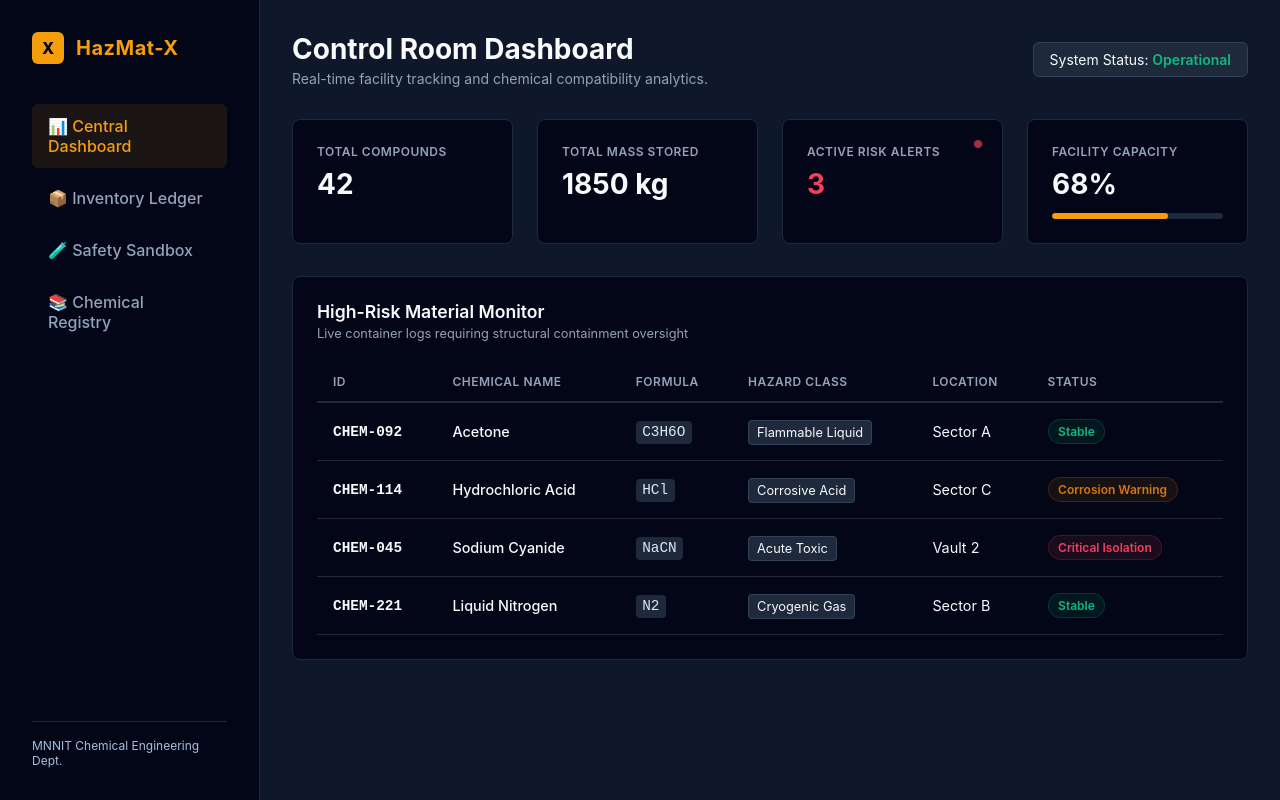
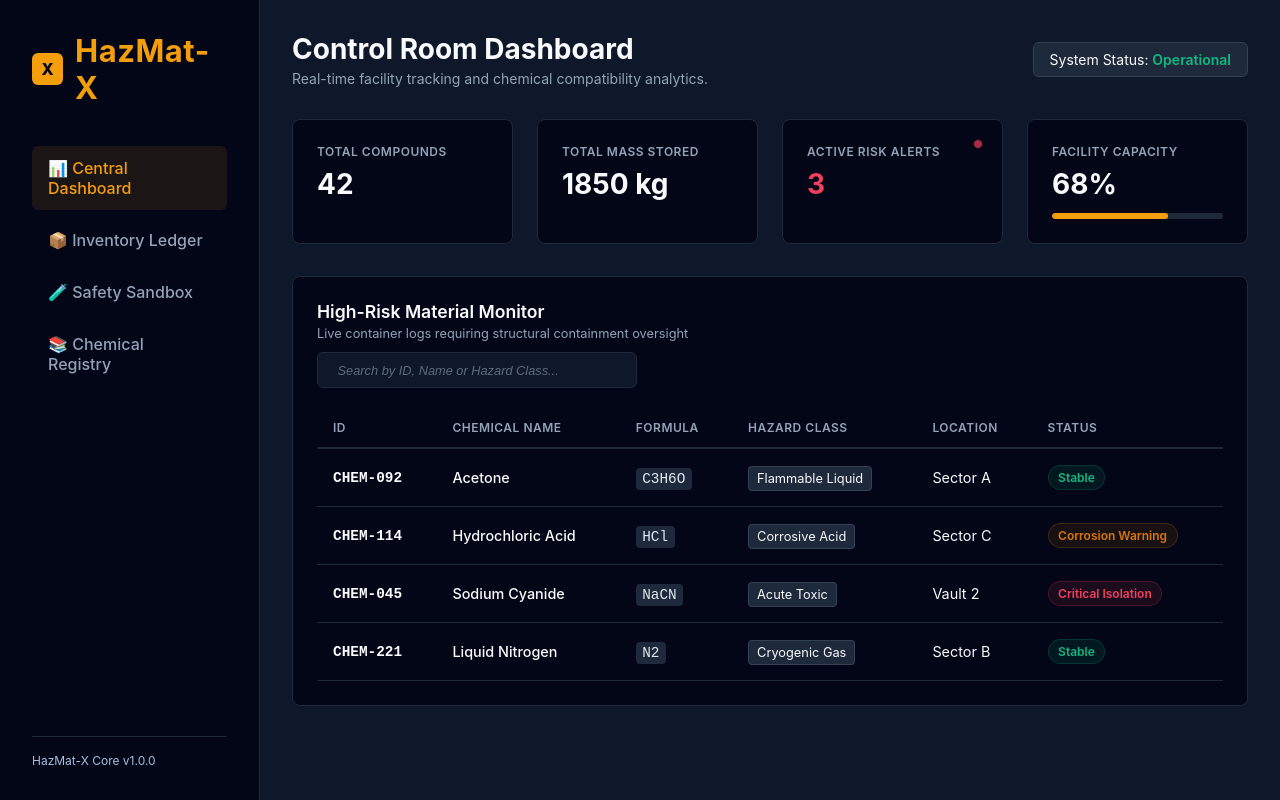
Before and after one commit to saumya50/HAZMAT-X, a React app in the folder frontend/: page / in a window 1280 px wide. Built offline with nearby package versions, Linux system fonts and the light colour scheme; the HTML template or start-up script is replaced by a standard one.

Commit message:
feat: implement real-time search filter and modularize table styles
removed old side-bar footer and added new

```diff
--- /dev/null
+++ b/frontend/src/components/InventoryTable.css
@@ -0,0 +1,137 @@
+.table-section {
+  background-color: var(--bg-sidebar);
+  border: 1px solid var(--border);
+  border-radius: 8px;
+  padding: 1.5rem;
+}
+
+.table-header-bar {
+  margin-bottom: 1.25rem;
+}
+
+.table-header-bar h3 {
+  font-size: 1.1rem;
+  font-weight: 600;
+}
+
+.table-subtitle {
+  font-size: 0.8rem;
+  color: var(--text-secondary);
+}
+
+.table-wrapper {
+  width: 100%;
+  overflow-x: auto;
+}
+
+.inventory-table {
+  width: 100%;
+  border-collapse: collapse;
+  text-align: left;
+  font-size: 0.9rem;
+}
+
+.inventory-table th {
+  color: var(--text-secondary);
+  font-weight: 600;
+  text-transform: uppercase;
+  font-size: 0.75rem;
+  letter-spacing: 0.5px;
+  padding: 0.75rem 1rem;
+  border-bottom: 2px solid var(--border);
+}
+
+.inventory-table td {
+  padding: 1rem;
+  border-bottom: 1px solid var(--border);
+  color: var(--text-primary);
+}
+
+.inventory-table tr:hover td {
+  background-color: rgba(30, 41, 59, 0.4);
+}
+
+.tech-code {
+  font-family: monospace;
+  color: var(--brand-color);
+  font-weight: 600;
+}
+
+.chem-name {
+  font-weight: 500;
+}
+
+.chem-formula code {
+  background-color: #1e293b;
+  padding: 0.2rem 0.4rem;
+  border-radius: 4px;
+  color: #e2e8f0;
+}
+
+.hazard-tag {
+  background-color: #1e293b;
+  border: 1px solid #334155;
+  padding: 0.25rem 0.5rem;
+  border-radius: 4px;
+  font-size: 0.8rem;
+}
+
+
+.status-pill {
+  display: inline-block;
+  font-size: 0.75rem;
+  font-weight: 600;
+  padding: 0.25rem 0.6rem;
+  border-radius: 50px;
+}
+
+.pill-stable {
+  background-color: rgba(16, 185, 129, 0.1);
+  color: var(--status-success);
+  border: 1px solid rgba(16, 185, 129, 0.2);
+}
+
+.pill-warning {
+  background-color: rgba(217, 119, 6, 0.1);
+  color: var(--status-warning);
+  border: 1px solid rgba(217, 119, 6, 0.2);
+}
+
+.pill-critical {
+  background-color: rgba(244, 63, 94, 0.1);
+  color: var(--status-danger);
+  border: 1px solid rgba(244, 63, 94, 0.2);
+}
+/* search bar css */
+.search-input {
+  background-color: var(--bg-main);
+  border: 1px solid var(--border);
+  color: var(--text-primary);
+  margin-top: 10px;
+  padding: 0.6rem 1rem;
+  border-radius: 6px;
+  width: 320px;
+  font-size: 0.85rem;
+  transition: all 0.2s ease;
+}
+
+.search-input:focus {
+  outline: none;
+  border-color: var(--brand-color);
+  box-shadow: 0 0 0 2px rgba(245, 158, 11, 0.15);
+}
+
+.empty-table-row {
+  text-align: center;
+  color: var(--text-secondary);
+  padding: 2.5rem !important;
+  font-style: italic;
+}
+
+
+.search-input::placeholder {
+  color: var(--text-secondary);
+  opacity: 0.6;
+  font-style: italic;
+  font-size: 0.8rem;
+}
--- a/frontend/src/components/InventoryTable.jsx
+++ b/frontend/src/components/InventoryTable.jsx
@@ -1,11 +1,37 @@
-import React from 'react';
+import React, { useState } from 'react';
+import './InventoryTable.css';
+export default function InventoryTable({ inventory }) {
+  // Local state to store what the user types into the search bar
+  const [searchTerm, setSearchTerm] = useState('');
 
-export default function InventoryTable({ inventory }) {
+  // Filter the incoming inventory array based on the searchTerm
+  const filteredInventory = inventory.filter((item) => {
+    const searchLower = searchTerm.toLowerCase();
+    return (
+      item.name.toLowerCase().includes(searchLower) ||
+      item.id.toLowerCase().includes(searchLower) ||
+      item.class.toLowerCase().includes(searchLower)
+    );
+  });
+
   return (
     <section className="table-section">
       <div className="table-header-bar">
+        <div>
           <h3>High-Risk Material Monitor</h3>
           <span className="table-subtitle">Live container logs requiring structural containment oversight</span>
+        </div>
+
+        {/*Search Input Controller  */}
+        <div className="search-box-container">
+          <input
+            type="text"
+            className="search-input"
+            placeholder=" Search by ID, Name or Hazard Class..."
+            value={searchTerm}
+            onChange={(e) => setSearchTerm(e.target.value)}
+          />
+        </div>
       </div>
 
       <div className="table-wrapper">
@@ -21,7 +47,8 @@ export default function InventoryTable({ inventory }) {
             </tr>
           </thead>
           <tbody>
-            {inventory.map((item) => (
+            {filteredInventory.length > 0 ? (
+              filteredInventory.map((item) => (
                 <tr key={item.id}>
                   <td className="tech-code">{item.id}</td>
                   <td className="chem-name">{item.name}</td>
@@ -29,15 +56,21 @@ export default function InventoryTable({ inventory }) {
                   <td><span className="hazard-tag">{item.class}</span></td>
                   <td>{item.zone}</td>
                   <td>
-                  <span className={`status-pill ${
-                    item.status.includes('Stable') ? 'pill-stable' :
+                    <span className={`status-pill ${item.status.includes('Stable') ? 'pill-stable' :
                         item.status.includes('Warning') ? 'pill-warning' : 'pill-critical'
                       }`}>
                       {item.status}
                     </span>
                   </td>
                 </tr>
-            ))}
+              ))
+            ) : (
+              <tr>
+                <td colSpan="6" className="empty-table-row">
+                  No critical compounds match your filter query.
+                </td>
+              </tr>
+            )}
           </tbody>
         </table>
       </div>
--- a/frontend/src/components/Sidebar.jsx
+++ b/frontend/src/components/Sidebar.jsx
@@ -18,7 +18,7 @@ export default function Sidebar() {
       </div>
 
       <div className="sidebar-footer">
-        MNNIT Chemical Engineering Dept.
+       HazMat-X Core v1.0.0
       </div>
     </aside>
   );
--- a/frontend/src/pages/dashboard.css
+++ b/frontend/src/pages/dashboard.css
@@ -66,7 +66,7 @@ body,
 }
 
 .brand-text {
-  font-size: 1.25rem;
+  font-size: 31px;
   font-weight: 700;
   letter-spacing: 0.5px;
   color: var(--brand-color);
@@ -209,107 +209,3 @@ body,
   50% { opacity: 1; transform: scale(1.2); }
   100% { opacity: 0.4; transform: scale(0.9); }
 }
-.table-section {
-  background-color: var(--bg-sidebar);
-  border: 1px solid var(--border);
-  border-radius: 8px;
-  padding: 1.5rem;
-}
-
-.table-header-bar {
-  margin-bottom: 1.25rem;
-}
-
-.table-header-bar h3 {
-  font-size: 1.1rem;
-  font-weight: 600;
-}
-
-.table-subtitle {
-  font-size: 0.8rem;
-  color: var(--text-secondary);
-}
-
-.table-wrapper {
-  width: 100%;
-  overflow-x: auto;
-}
-
-.inventory-table {
-  width: 100%;
-  border-collapse: collapse;
-  text-align: left;
-  font-size: 0.9rem;
-}
-
-.inventory-table th {
-  color: var(--text-secondary);
-  font-weight: 600;
-  text-transform: uppercase;
-  font-size: 0.75rem;
-  letter-spacing: 0.5px;
-  padding: 0.75rem 1rem;
-  border-bottom: 2px solid var(--border);
-}
-
-.inventory-table td {
-  padding: 1rem;
-  border-bottom: 1px solid var(--border);
-  color: var(--text-primary);
-}
-
-.inventory-table tr:hover td {
-  background-color: rgba(30, 41, 59, 0.4);
-}
-
-.tech-code {
-  font-family: monospace;
-  color: var(--brand-color);
-  font-weight: 600;
-}
-
-.chem-name {
-  font-weight: 500;
-}
-
-.chem-formula code {
-  background-color: #1e293b;
-  padding: 0.2rem 0.4rem;
-  border-radius: 4px;
-  color: #e2e8f0;
-}
-
-.hazard-tag {
-  background-color: #1e293b;
-  border: 1px solid #334155;
-  padding: 0.25rem 0.5rem;
-  border-radius: 4px;
-  font-size: 0.8rem;
-}
-
-
-.status-pill {
-  display: inline-block;
-  font-size: 0.75rem;
-  font-weight: 600;
-  padding: 0.25rem 0.6rem;
-  border-radius: 50px;
-}
-
-.pill-stable {
-  background-color: rgba(16, 185, 129, 0.1);
-  color: var(--status-success);
-  border: 1px solid rgba(16, 185, 129, 0.2);
-}
-
-.pill-warning {
-  background-color: rgba(217, 119, 6, 0.1);
-  color: var(--status-warning);
-  border: 1px solid rgba(217, 119, 6, 0.2);
-}
-
-.pill-critical {
-  background-color: rgba(244, 63, 94, 0.1);
-  color: var(--status-danger);
-  border: 1px solid rgba(244, 63, 94, 0.2);
-}
```
Lines whose indentation alone changed are shown as unchanged.
